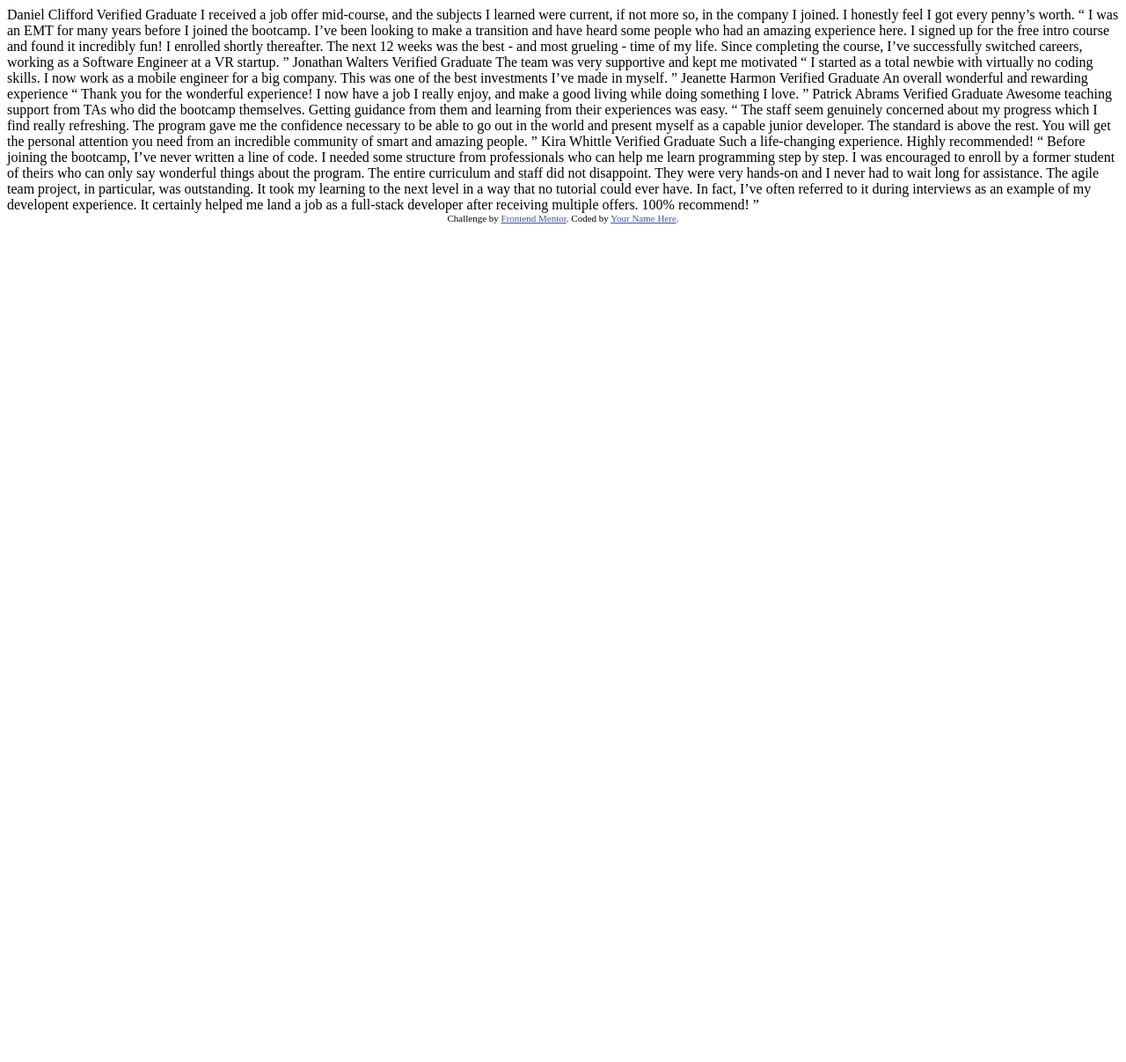
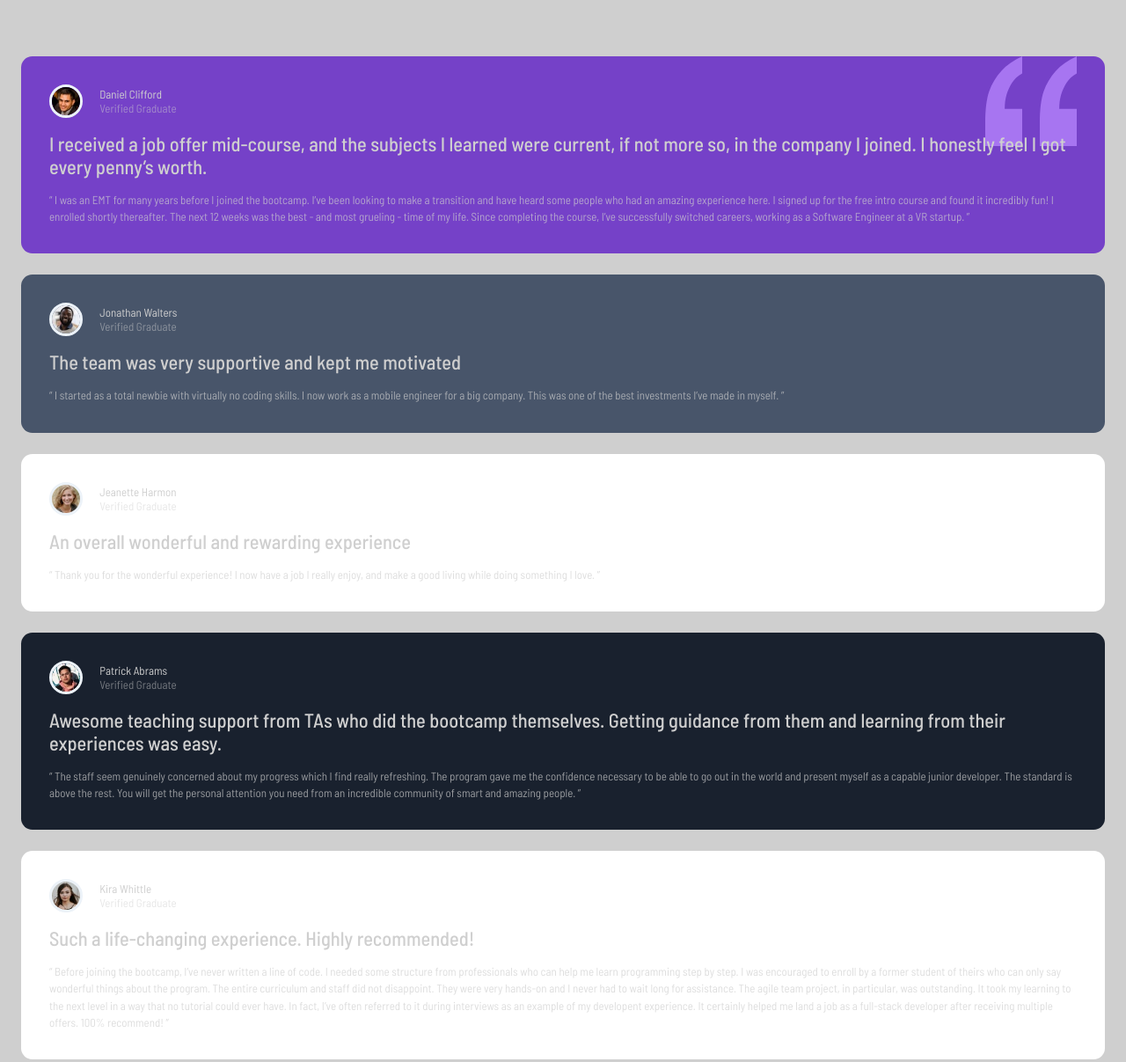
Before and after one commit to teuthix/testimonials-grid, a plain HTML site: page index.html in a window 1280 px wide. Shown: the whole page at 88% size. Before the commit the page ends 800 px from the top, so only its background shows below. Drawn offline with Linux system fonts and the light colour scheme.

Commit message:
mobile view

```diff
--- a/index.html
+++ b/index.html
@@ -1,76 +1,153 @@
 <!DOCTYPE html>
 <html lang="en">
-<head>
-  <meta charset="UTF-8">
-  <meta name="viewport" content="width=device-width, initial-scale=1.0"> <!-- displays site properly based on user's device -->
+  <head>
+    <meta charset="UTF-8" />
+    <meta name="viewport" content="width=device-width, initial-scale=1.0" />
+    <!-- displays site properly based on user's device -->
 
-  <link rel="icon" type="image/png" sizes="32x32" href="./images/favicon-32x32.png">
+    <link
+      rel="icon"
+      type="image/png"
+      sizes="32x32"
+      href="./images/favicon-32x32.png"
+    />
 
-  <title>Frontend Mentor | [Challenge Name Here]</title>
+    <title>Frontend Mentor | [Challenge Name Here]</title>
 
-  <!-- Feel free to remove these styles or customise in your own stylesheet 👍 -->
-  <style>
-    .attribution { font-size: 11px; text-align: center; }
-    .attribution a { color: hsl(228, 45%, 44%); }
-  </style>
-</head>
-<body>
-  Daniel Clifford
-  Verified Graduate
+    <link rel="stylesheet" href="style.css" />
+  </head>
+  <body>
+    <main class="grid">
+      <div class="card violet">
+        <img
+          src="./images/bg-pattern-quotation.svg"
+          alt="giant quotation mark background decoration"
+        />
+        <div class="profile">
+          <img
+            src="./images/image-daniel.jpg"
+            alt="picture of Daniel Clifford"
+          />
+          <div class="profile-text">
+            <p>Daniel Clifford</p>
+            <p class="grad">Verified Graduate</p>
+          </div>
+        </div>
 
-  I received a job offer mid-course, and the subjects I learned were current, if not more so,
-  in the company I joined. I honestly feel I got every penny’s worth.
+        <p class="title">
+          I received a job offer mid-course, and the subjects I learned were
+          current, if not more so, in the company I joined. I honestly feel I
+          got every penny’s worth.
+        </p>
+        <p class="review">
+          “ I was an EMT for many years before I joined the bootcamp. I’ve been
+          looking to make a transition and have heard some people who had an
+          amazing experience here. I signed up for the free intro course and
+          found it incredibly fun! I enrolled shortly thereafter. The next 12
+          weeks was the best - and most grueling - time of my life. Since
+          completing the course, I’ve successfully switched careers, working as
+          a Software Engineer at a VR startup. ”
+        </p>
+      </div>
 
-  “ I was an EMT for many years before I joined the bootcamp. I’ve been looking to make a
-  transition and have heard some people who had an amazing experience here. I signed up
-  for the free intro course and found it incredibly fun! I enrolled shortly thereafter.
-  The next 12 weeks was the best - and most grueling - time of my life. Since completing
-  the course, I’ve successfully switched careers, working as a Software Engineer at a VR startup. ”
+      <div class="card grey-blue">
+        <div class="profile">
+          <img
+            src="./images/image-jonathan.jpg"
+            alt="picture of Jonathan Walters"
+          />
+          <div class="profile-text">
+            <p>Jonathan Walters</p>
+            <p class="grad">Verified Graduate</p>
+          </div>
+        </div>
 
-  Jonathan Walters
-  Verified Graduate
+        <p class="title">The team was very supportive and kept me motivated</p>
+        <p class="review">
+          “ I started as a total newbie with virtually no coding skills. I now
+          work as a mobile engineer for a big company. This was one of the best
+          investments I’ve made in myself. ”
+        </p>
+      </div>
 
-  The team was very supportive and kept me motivated
+      <div class="card white">
+        <div class="profile">
+          <img
+            src="./images/image-jeanette.jpg"
+            alt="picture of Jeannet Harmon"
+          />
+          <div class="profile-text">
+            <p>Jeanette Harmon</p>
+            <p class="grad">Verified Graduate</p>
+          </div>
+        </div>
+        <p class="title">An overall wonderful and rewarding experience</p>
+        <p class="review">
+          “ Thank you for the wonderful experience! I now have a job I really
+          enjoy, and make a good living while doing something I love. ”
+        </p>
+      </div>
 
-  “ I started as a total newbie with virtually no coding skills. I now work as a mobile engineer
-  for a big company. This was one of the best investments I’ve made in myself. ”
+      <div class="card black-blue">
+        <div class="profile">
+          <img
+            src="./images/image-patrick.jpg"
+            alt="picture of Patrick Abrams"
+          />
+          <div class="profile-text">
+            <p>Patrick Abrams</p>
+            <p class="grad">Verified Graduate</p>
+          </div>
+        </div>
 
-  Jeanette Harmon
-  Verified Graduate
+        <p class="title">
+          Awesome teaching support from TAs who did the bootcamp themselves.
+          Getting guidance from them and learning from their experiences was
+          easy.
+        </p>
+        <p class="review">
+          “ The staff seem genuinely concerned about my progress which I find
+          really refreshing. The program gave me the confidence necessary to be
+          able to go out in the world and present myself as a capable junior
+          developer. The standard is above the rest. You will get the personal
+          attention you need from an incredible community of smart and amazing
+          people. ”
+        </p>
+      </div>
 
-  An overall wonderful and rewarding experience
+      <div class="card white">
+        <div class="profile">
+          <img src="./images/image-kira.jpg" alt="picture of Kira Whittle" />
+          <div class="profile-text">
+            <p>Kira Whittle</p>
+            <p class="grad">Verified Graduate</p>
+          </div>
+        </div>
 
-  “ Thank you for the wonderful experience! I now have a job I really enjoy, and make a good living
-  while doing something I love. ”
+        <p class="title">
+          Such a life-changing experience. Highly recommended!
+        </p>
+        <p class="review">
+          “ Before joining the bootcamp, I’ve never written a line of code. I
+          needed some structure from professionals who can help me learn
+          programming step by step. I was encouraged to enroll by a former
+          student of theirs who can only say wonderful things about the program.
+          The entire curriculum and staff did not disappoint. They were very
+          hands-on and I never had to wait long for assistance. The agile team
+          project, in particular, was outstanding. It took my learning to the
+          next level in a way that no tutorial could ever have. In fact, I’ve
+          often referred to it during interviews as an example of my developent
+          experience. It certainly helped me land a job as a full-stack
+          developer after receiving multiple offers. 100% recommend! ”
+        </p>
+      </div>
+    </main>
 
-  Patrick Abrams
-  Verified Graduate
-
-  Awesome teaching support from TAs who did the bootcamp themselves. Getting guidance from them and
-  learning from their experiences was easy.
-
-  “ The staff seem genuinely concerned about my progress which I find really refreshing. The program
-  gave me the confidence necessary to be able to go out in the world and present myself as a capable
-  junior developer. The standard is above the rest. You will get the personal attention you need from
-  an incredible community of smart and amazing people. ”
-
-  Kira Whittle
-  Verified Graduate
-
-  Such a life-changing experience. Highly recommended!
-
-  “ Before joining the bootcamp, I’ve never written a line of code. I needed some structure from
-  professionals who can help me learn programming step by step. I was encouraged to enroll by a former
-  student of theirs who can only say wonderful things about the program. The entire curriculum and staff
-  did not disappoint. They were very hands-on and I never had to wait long for assistance. The agile team
-  project, in particular, was outstanding. It took my learning to the next level in a way that no tutorial
-  could ever have. In fact, I’ve often referred to it during interviews as an example of my developent
-  experience. It certainly helped me land a job as a full-stack developer after receiving multiple offers.
-  100% recommend! ”
-
-  <div class="attribution">
-    Challenge by <a href="https://www.frontendmentor.io?ref=challenge" target="_blank">Frontend Mentor</a>.
-    Coded by <a href="#">Your Name Here</a>.
-  </div>
-</body>
+    <!-- <div class="attribution">
+      Challenge by
+      <a href="https://www.frontendmentor.io?ref=challenge" target="_blank"
+        >Frontend Mentor</a
+      >. Coded by <a href="#">Your Name Here</a>.
+    </div> -->
+  </body>
 </html>
--- /dev/null
+++ b/style.css
@@ -0,0 +1,103 @@
+@import url('https://fonts.googleapis.com/css2?family=Barlow+Semi+Condensed:wght@100;200;300;400;500;600;700;800;900&display=swap');
+
+:root {
+    --violet: hsl(263, 55%, 52%);
+    --dark-grey-blue: hsl(217, 19%, 35%);
+    --dark-black-blue: hsl(219, 29%, 14%);
+    --white: hsl(0, 0%, 100%);
+    --light-gray: hsl(0, 0%, 81%);
+    --light-grey-blue: hsl(210, 46%, 95%);
+}
+
+body {
+    font-family: 'Barlow Semi Condensed', 'Gill Sans MT', Calibri, 'Trebuchet MS', sans-serif;
+    font-size: 13px;
+    background-color: var(--light-gray);
+    color: var(--light-gray);
+    margin: 4rem 1.5rem;
+}
+
+.container {
+    display: grid;
+    gap: 1rem;
+}
+
+.card {
+    padding: 2rem;
+    border-radius: .8rem;
+    margin: 1.5rem 0;
+    position: relative;
+}
+
+.card img {
+    position: absolute;
+    z-index: 0;
+    top: 0;
+    right: 2rem;
+}
+
+.profile, .title, .review {
+    position: relative;
+    z-index: 1;
+}
+
+.title {
+    font-size: 1.4rem;
+    font-weight: 500;
+    margin-bottom: 1rem;
+}
+
+.profile {
+    display: flex;
+    margin-bottom: 1rem;
+}
+
+.profile-text {
+    display: flex;
+    flex-direction: column;
+    justify-content: center;
+    margin-left: 1.2rem;
+}
+
+.grad {
+    opacity: .5;
+
+}
+
+.review {
+    line-height: 1.2rem;
+    opacity: .7;
+}
+
+p {
+    margin: 0;
+}
+
+.profile img {
+    border-radius: 50%;
+    border: solid var(--light-grey-blue);
+    width: 2rem;
+    position: relative;
+    left: 0;
+    top: 0;
+}
+
+/* colors */
+.violet {
+    background-color: var(--violet);
+}
+
+.grey-blue {
+    background-color: var(--dark-grey-blue);
+}
+
+.white {
+    background-color: var(--white);
+}
+
+.black-blue {
+    background-color: var(--dark-black-blue);
+}
+
+.attribution { font-size: 11px; text-align: center; }
+.attribution a { color: hsl(228, 45%, 44%); }
```
